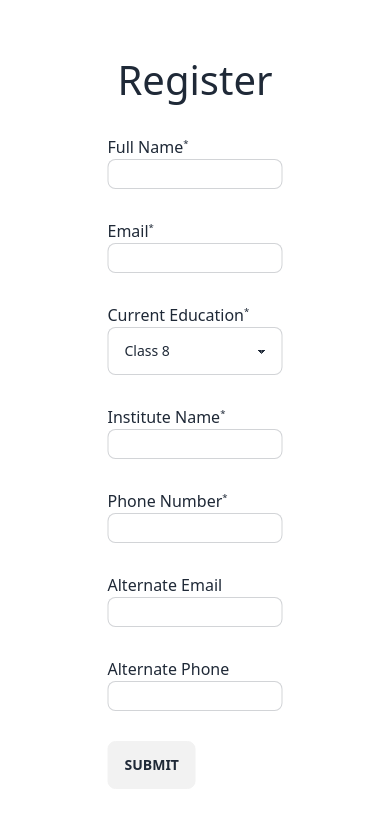
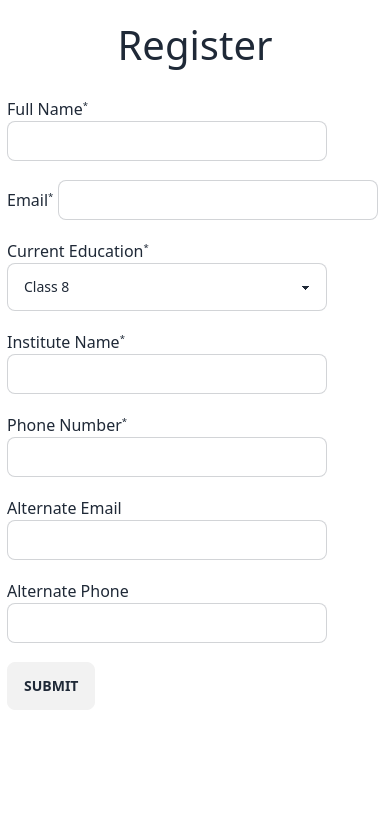
Before and after one commit to Tessellate-CMI/tessellate-frontend, a SvelteKit app: page /register in a window 390 px wide. Shown: the top 828 px of the page. Built offline with nearby package versions, Linux system fonts and the light colour scheme.

Commit message:
fix: replaced custom css with tailwind tags, performs better on small screens
The css was compressing the input boxes a lot on smaller screens, replaced that with a tailwind grid
for better perofrmance in that area. Also increased height of the input boxes

```diff
--- a/src/routes/(profile)/register/+page.svelte
+++ b/src/routes/(profile)/register/+page.svelte
@@ -2,7 +2,7 @@
     import '../../../app.css'
 </script>
 
-<div class="registrationForm">
+<div class="grid flex-col justify-items-center">
     <h1>Register</h1>
 
     <form method="post" action="?/signup">
@@ -83,7 +83,7 @@
         </div>
 
         <div class="form-row">
-            <input type="submit" value="Submit" class="btn"/>
+            <input type="submit" value="Submit" class="btn" />
         </div>
     </form>
 </div>
@@ -100,7 +100,8 @@
         -moz-appearance: textfield;
     }
 
-    .registrationForm {
+    /* Replaced the bottom with tailwind tags, performs better with smaller screens*/
+    /* .registrationForm {
         position: absolute;
         left: 50%;
         top: 50%;
@@ -109,7 +110,7 @@
         flex-direction: column;
         align-items: center;
         justify-content: center;
-    }
+    } */
 
     h1 {
         font-size: 2.5rem;
@@ -117,12 +118,12 @@
     }
 
     .form-row {
-        margin-bottom: 10px;
-        padding: 10px;
+        margin-bottom: 5px;
+        padding: 7px;
     }
 
     input,
     select {
-        height: 30px;
+        height: 40px;
     }
 </style>
```
